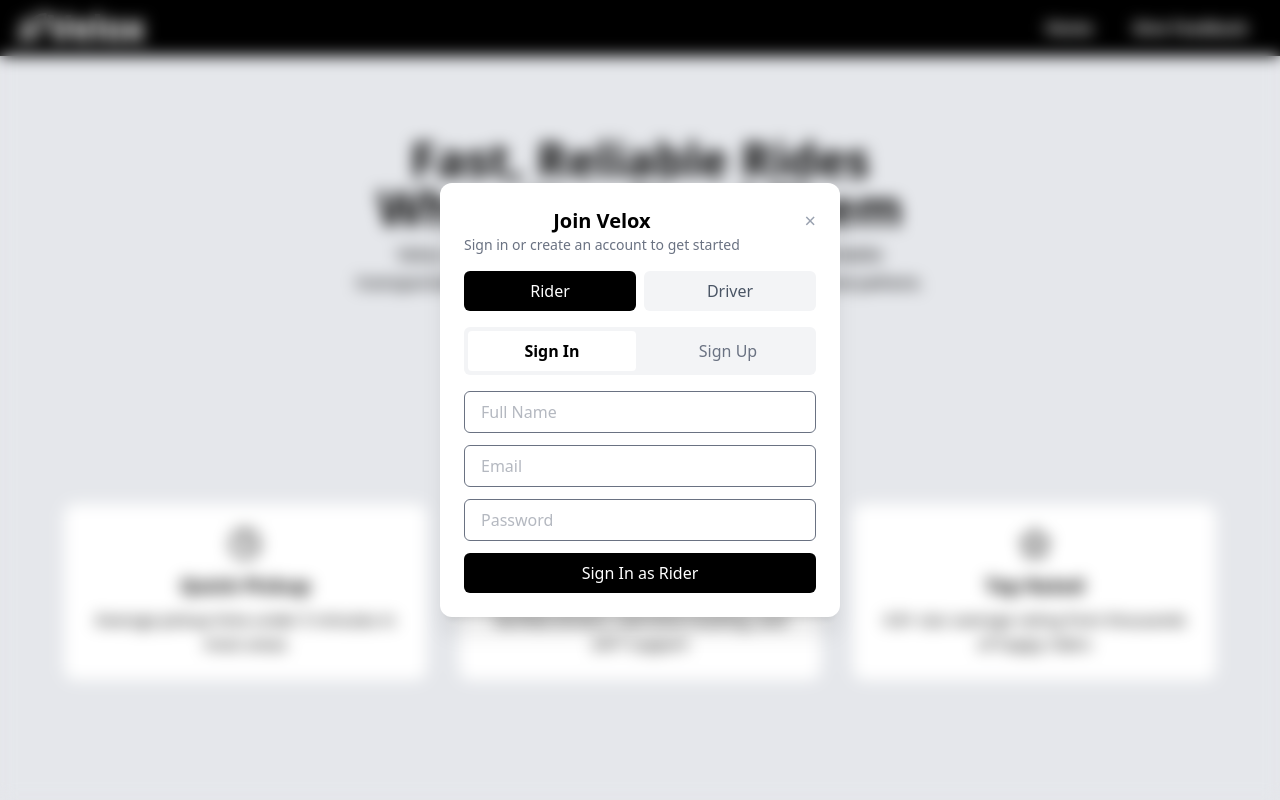
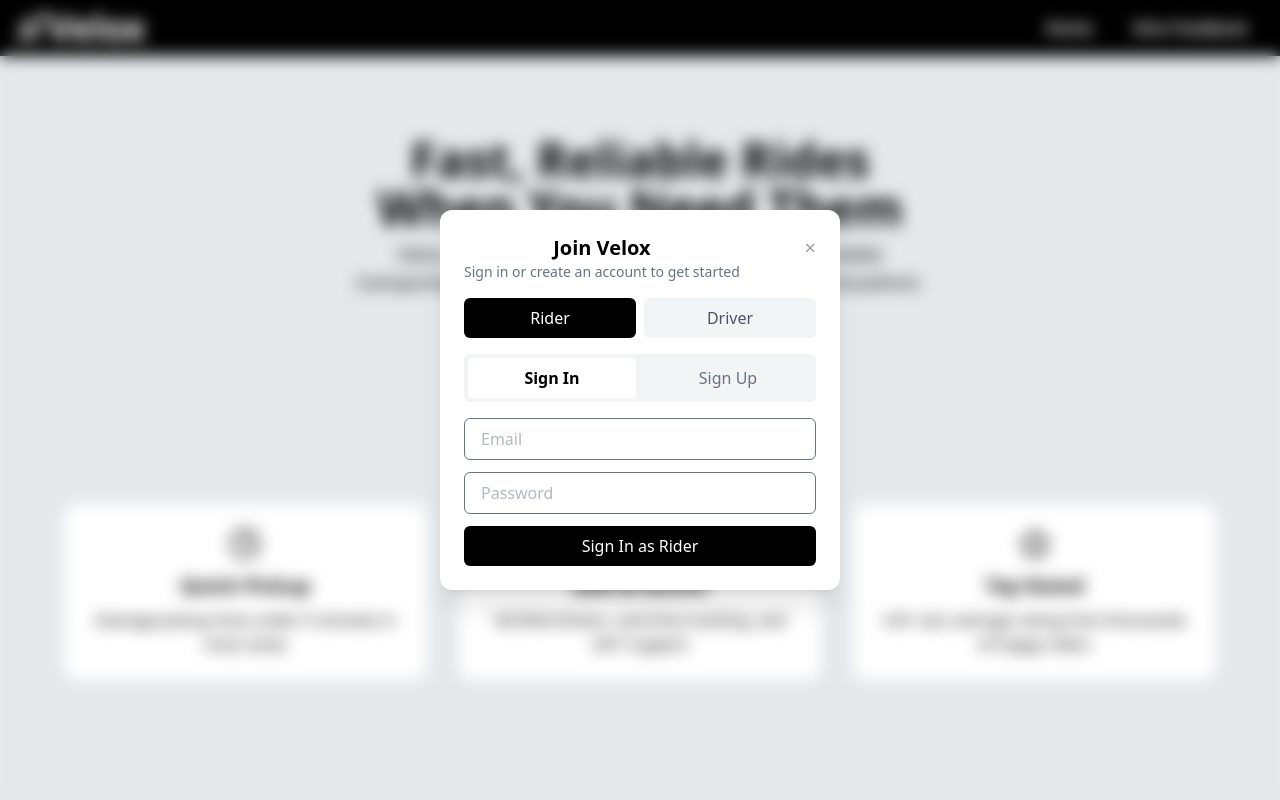
Before and after one commit to gerrad-design/Velox, a React (Vite) app: page / in a window 1280 px wide. Both pictures are taken after a click on the button "Get a Ride". Shown: the top 800 px of the page. Built offline with nearby package versions, Linux system fonts and the light colour scheme.

Commit message:
fixed auth

```diff
--- a/components/Authentication.jsx
+++ b/components/Authentication.jsx
@@ -82,14 +82,8 @@ function Authentication({ onClose, onLogin }) {
         </div>
 
         <form className="space-y-3" onSubmit={handleSubmit}>
-          <input type="text" placeholder="Full Name" className="text-gray-500 w-full px-4 py-2 border rounded-md"
-            value={formData.fullName} onChange={(e) => setFormData({ ...formData, fullName: e.target.value })}/>
           <input type="email" placeholder="Email" className="text-gray-500 w-full px-4 py-2 border rounded-md"
             value={formData.email} onChange={(e) => setFormData({ ...formData, email: e.target.value })}/>
-          {authMode === "signup" && (
-            <input type="tel" placeholder="Phone Number" className="text-gray-500 w-full px-4 py-2 border rounded-md"
-              value={formData.phone} onChange={(e) => setFormData({ ...formData, phone: e.target.value })}/>
-          )}
           <input type="password" placeholder="Password" className="text-gray-500 w-full px-4 py-2 border rounded-md"
             value={formData.password} onChange={(e) => setFormData({ ...formData, password: e.target.value })}/>
           <button type="submit" className="w-full bg-black text-white py-2 rounded-md">
```
